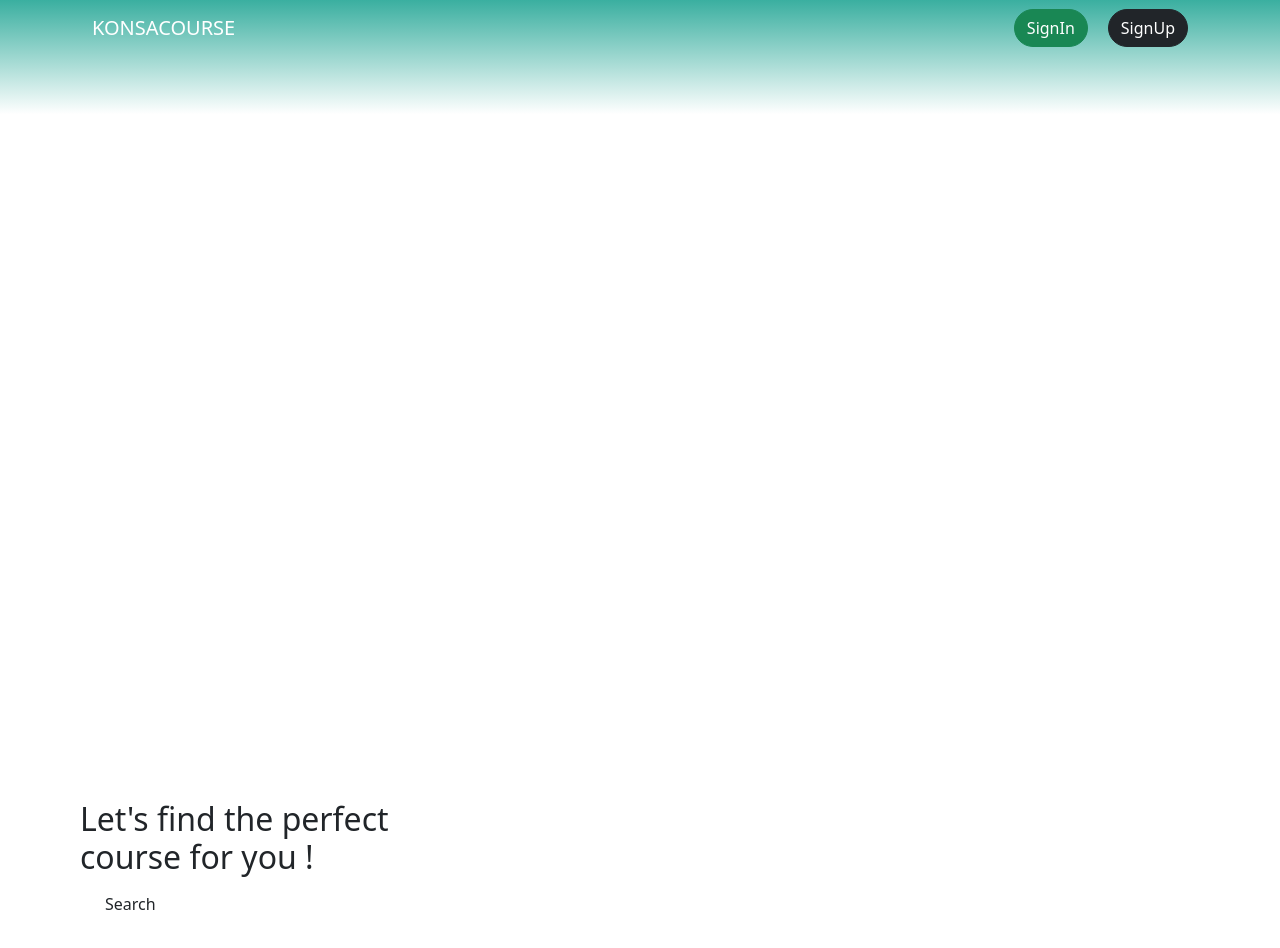
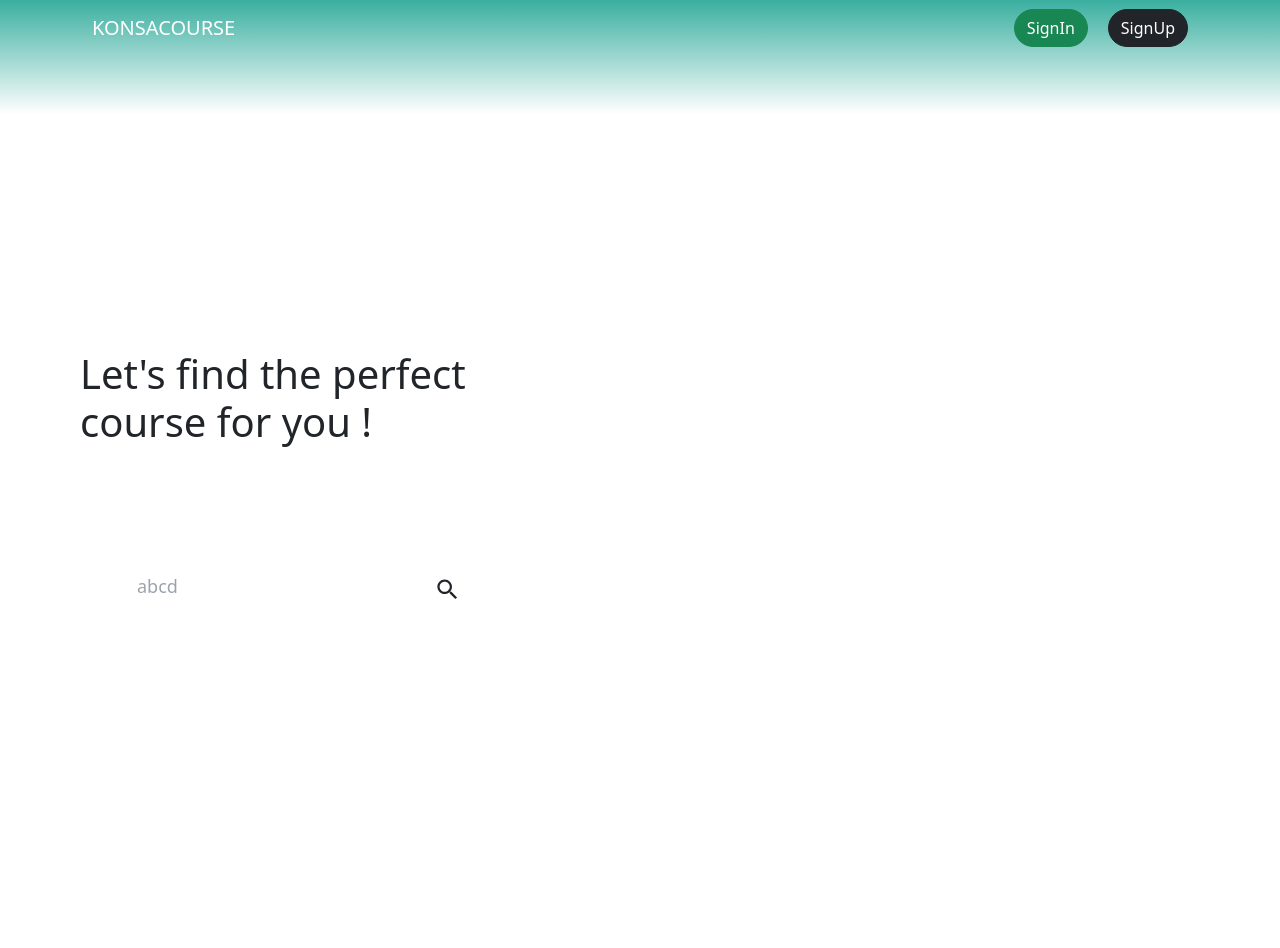
Before and after one commit to umarsaeedcheema/konsaCourse, a React (Create React App) app: page /pages/landing in a window 1280 px wide. Shown: the top 948 px of the page. Before the commit the page ends 923 px from the top, so only its background shows below. Built offline with nearby package versions, Linux system fonts and the light colour scheme.

Commit message:
styled landing and added search to landing page

```diff
--- a/src/components/NavbarComponentGuest.jsx
+++ b/src/components/NavbarComponentGuest.jsx
@@ -9,7 +9,7 @@ const NavbarComponentGuest = () => {
         <div className={styles.gradient}>
             <div className='d-flex justify-content-center flex-1 ' style={{ backgroundColor: "#00ffff00" }} >   </div>
             <div className='d-flex  justify-content-center ' style={{ flex: "9", backgroundColor: "#00ffff00" }}></div>
-            <div style={{ height: '100vh' }}>
+            <div>
                 <nav class="navbar navbar-expand-lg ">
                     <div class="container-fluid" style={{ backgroundColor: "#00FF0000" }}>
                         <div className="row justify-content-start pl-20">
@@ -42,7 +42,6 @@ const NavbarComponentGuest = () => {
                         </div>
                     </div>
                 </nav>
-
             </div>
         </div>
     )
--- a/src/pages/Landing.jsx
+++ b/src/pages/Landing.jsx
@@ -1,19 +1,27 @@
 import React from 'react'
 import Button from 'react-bootstrap/Button';
 import NavbarComponent from '../components/NavbarComponentGuest';
+import SearchBar from '../components/SearchBar';
+import Data from '../../src/Data.json'
+
 
 const Landing = () => {
   return (
-    <div>
+    <>
       <NavbarComponent></NavbarComponent>
-      <div className='d-flex align-items-center justify-content-start ml-20 ' style={{ width: '50%', height: "100%" }} >
-        <div style={{ width: "50%", height: "20%" }}>
-          <h2>Let's find the perfect <br />course for you !</h2>
+      <div className=' ml-20'
+      style={{position:'relative', top:-450}}
+      >
+        <div >
+          <h1>Let's find the perfect <br />course for you !</h1>
           <form >
             <div class="container">
               <div class="d-flex ">
                 <div class="col-8">
-                  <div class="search"> <i class="bi bi-search"></i> <button class="btn">Search</button> </div>
+                <SearchBar placeholder={"abcd"} data={Data}
+                style={{backgroundColor:"#DFEFED"}}
+                />
+                  {/* <div class="search"> <i class="bi bi-search"></i> <button class="btn">Search</button> </div> */}
                 </div>
               </div>
             </div>
@@ -21,7 +29,7 @@ const Landing = () => {
         </div>
       </div>
 
-    </div>
+    </>
   )
 }
 
--- a/src/pages/Signup.jsx
+++ b/src/pages/Signup.jsx
@@ -135,7 +135,7 @@ const Signup = () => {
 
 					<button type="button" className={styles.white_btn}
 					onClick={()=>{
-						navigate('/pages/homepage')
+						navigate('/pages/landing')
 
 					}}>
 						Home
```
Also changed, not shown: src/pages/Homepage.jsx (renamed from src/pages/Homepage.js).
